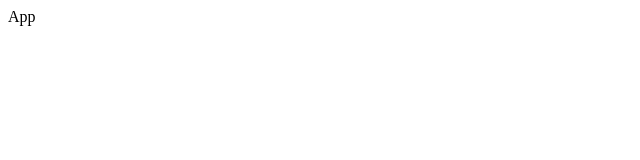
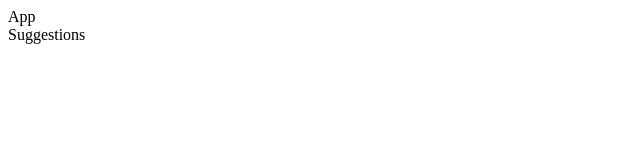
Before and after one commit to AgataLiberska/product-feedback-app, a React (Create React App) app: page / in a window 1280 px wide. Shown: the top 160 px of the page, without its empty margins (0-640 px from the left). Built offline with nearby package versions, Linux system fonts and the light colour scheme.

Commit message:
wire up suggestions slice to Redux store and create suggestionsList component

```diff
--- a/src/App.js
+++ b/src/App.js
@@ -1,8 +1,12 @@
 import React from 'react';
+import SuggestionsList from './features/suggestions/SuggestionsList';
 
 const App = () => {
     return (
+        <>
         <div> App </div>
+        <SuggestionsList />
+        </>
     )
 }
 
--- a/src/app/store.js
+++ b/src/app/store.js
@@ -1,7 +1,8 @@
 import { configureStore } from '@reduxjs/toolkit';
+import suggestionsReducer from '../features/suggestions/suggestionsSlice';
 
 export default configureStore({
-    reducer: () => {
-
+    reducer: {
+        suggestions: suggestionsReducer
     }
 })
--- /dev/null
+++ b/src/features/suggestions/SuggestionsList.js
@@ -0,0 +1,12 @@
+import React from 'react';
+import { useSelector, useDispatch } from 'react-redux';
+
+
+const SuggestionsList = () => {
+
+    return (
+        <div>Suggestions</div>
+    )
+}
+
+export default SuggestionsList;
```
